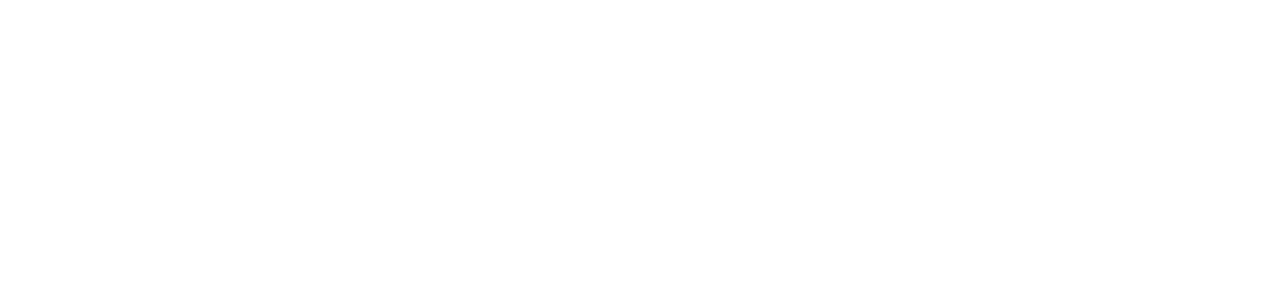
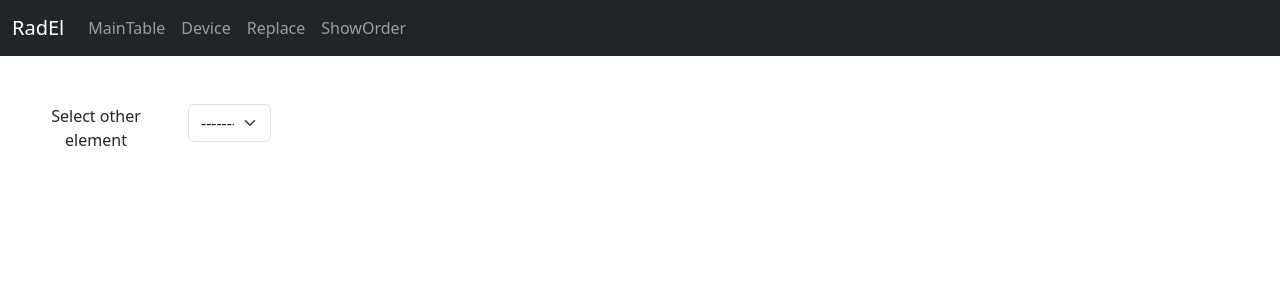
Before and after one commit to SamDemon2/radelements, a React (Create React App) app: page /my-replace in a window 1280 px wide. Before the commit this address had no page. Shown: the top 300 px of the page. Built offline with nearby package versions, Linux system fonts and the light colour scheme.

Commit message:
Добавил раздел Replace

```diff
--- a/src/App.css
+++ b/src/App.css
@@ -36,3 +36,7 @@
     transform: rotate(360deg);
   }
 }
+
+.half-width {
+  width: 50%; /* Устанавливаем ширину в 50% от родительского элемента */
+}
--- a/src/App.tsx
+++ b/src/App.tsx
@@ -8,6 +8,7 @@ import MainTable from "./components/MainTable";
 import {Provider, useSelector} from "react-redux";
 import {RootState} from "@reduxjs/toolkit/dist/query/core/apiState";
 import {store} from "./redux/store";
+import Replace from "./components/Replace";
 
 function Layout() {
   return <>
@@ -37,6 +38,7 @@ function App() {
         <Route path="/" element={<Layout/>}>
           <Route index element={<MainTable/>}/>
           <Route path="my-base" element={<Base/>}/>
+          <Route path="my-replace" element={<Replace/>}/>
         </Route>
       </Routes>
       </Router>
--- a/src/components/Header.tsx
+++ b/src/components/Header.tsx
@@ -18,7 +18,7 @@ const Header = () => {
                             <a className="nav-link" href="my-base">Device</a>
                         </li>
                         <li className="nav-item">
-                            <a className="nav-link" href="#">Replace</a>
+                            <a className="nav-link" href="my-replace">Replace</a>
                         </li>
                         <li className="nav-item">
                             <a className="nav-link">ShowOrder</a>
--- /dev/null
+++ b/src/components/Replace.tsx
@@ -0,0 +1,24 @@
+import React from "react";
+
+const Replace = () => {
+  return <>
+    <div className="row ms-3 me-3 my-5 half-width">
+        <div className="col-md-3 d-flex justify-content-center">
+            Select other element
+        </div>
+        <div className="col-md-2">
+            <select className="form-select" aria-label="Default select example">
+                <option selected>--------</option>
+                <option value="1">Element_1</option>
+                <option value="2">Element_2</option>
+                <option value="3">Element_3</option>
+                <option value="3">Element_4</option>
+                <option value="1">Element_5</option>
+                <option value="2">Element_6</option>
+                <option value="3">Element_7</option>
+            </select>
+        </div>
+    </div>
+  </>
+}
+export default Replace;
```
